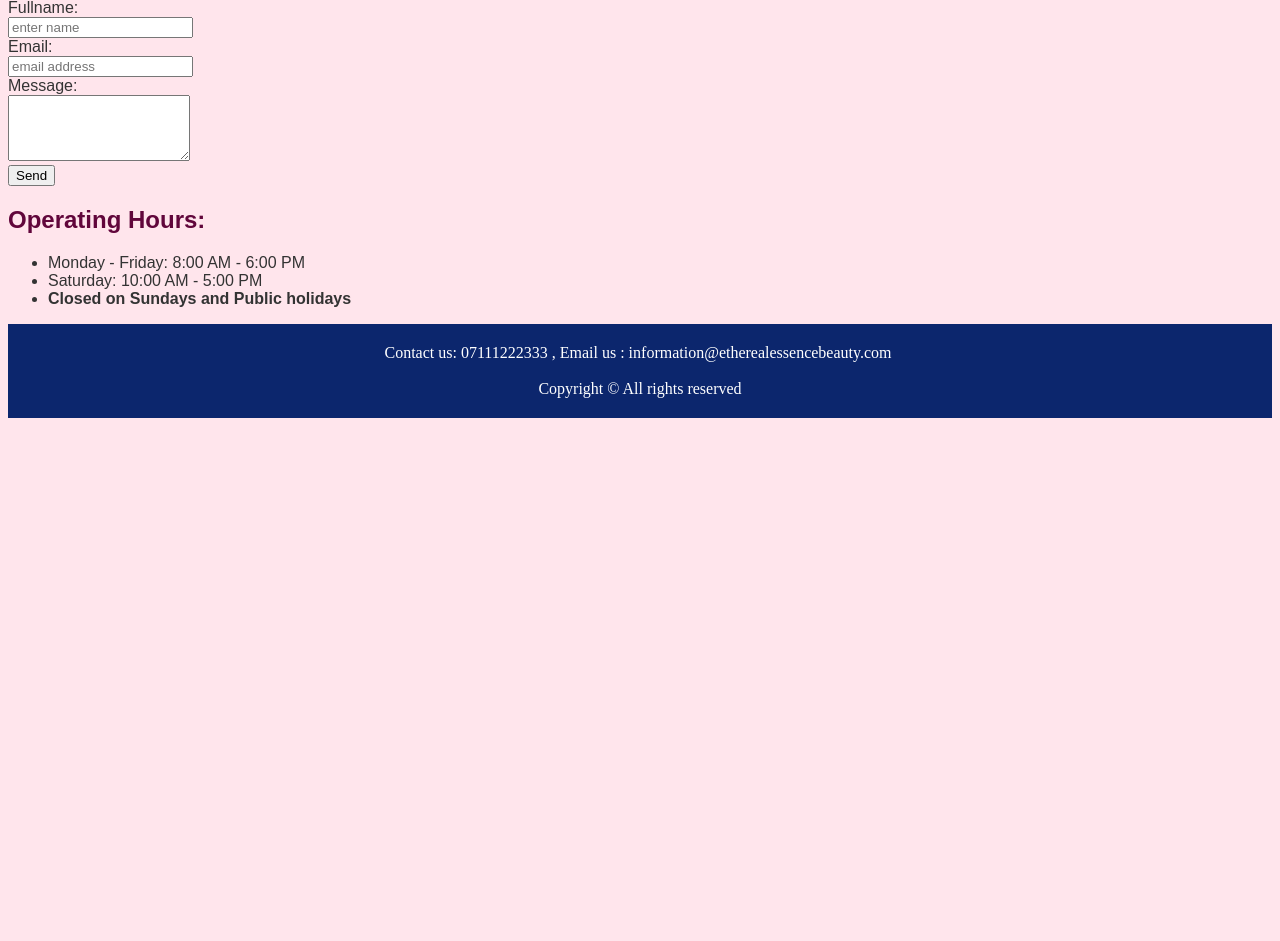
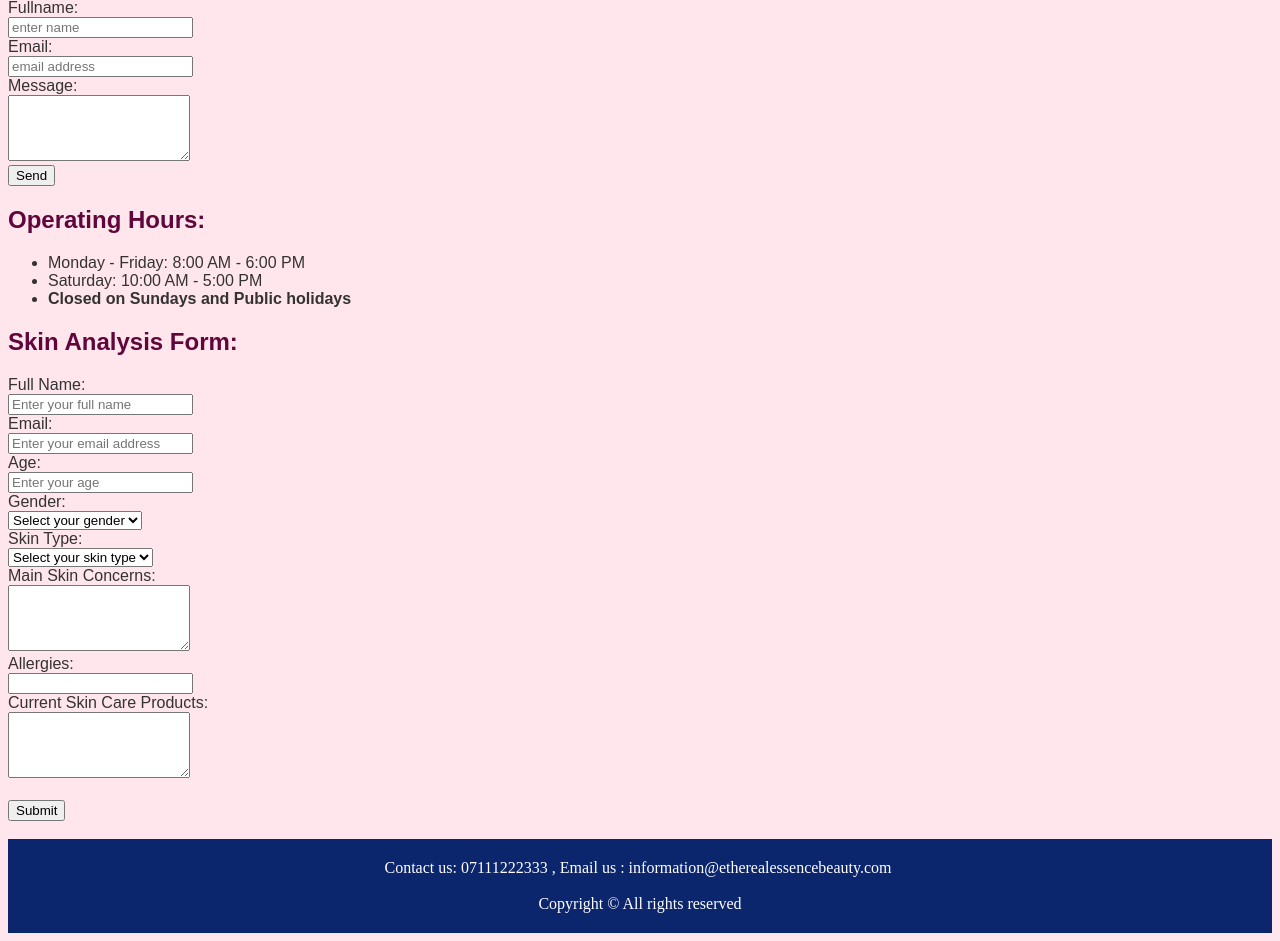
Before and after one commit to nmonar1/FirstWeb, a PHP site: page /contact_us.php in a window 1280 px wide. Shown: the part 616-1557 px from the top of the page. Before the commit the page ends 1034 px from the top, so only its background shows below. Run offline with PHP 8.4, Linux system fonts and the light colour scheme.

Commit message:
created a skin analysis from in contact_us.php

```diff
--- a/contact_us.php
+++ b/contact_us.php
@@ -63,6 +63,48 @@
             <li><b>Closed on Sundays and Public holidays</b></li>
         </ul>
     </div>
+    <h2>Skin Analysis Form:</h2>
+        <form action="submit_skin_analysis.php" method="post">
+            <label for="name">Full Name:</label><br>
+            <input type="text" id="name" name="name" placeholder="Enter your full name" required><br>
+
+            <label for="email">Email:</label><br>
+            <input type="email" id="email" name="email" placeholder="Enter your email address" required><br>
+
+            <label for="age">Age:</label><br>
+            <input type="number" id="age" name="age" placeholder="Enter your age" required><br>
+
+            <label for="gender">Gender:</label><br>
+            <select id="gender" name="gender" required>
+                <option value="" disabled selected>Select your gender</option>
+                <option value="female">Female</option>
+                <option value="male">Male</option>
+                <option value="non_binary">Non-binary</option>
+                <option value="prefer_not_to_say">Prefer not to say</option>
+            </select><br>
+
+            <label for="skin_type">Skin Type:</label><br>
+            <select id="skin_type" name="skin_type" required>
+                <option value="" disabled selected>Select your skin type</option>
+                <option value="normal">Normal</option>
+                <option value="dry">Dry</option>
+                <option value="oily">Oily</option>
+                <option value="combination">Combination</option>
+                <option value="sensitive">Sensitive</option>
+            </select><br>
+
+            <label for="skin_concerns">Main Skin Concerns:</label><br>
+            <textarea id="skin_concerns" name="skin_concerns" rows="4" placeholder="" required></textarea><br>
+
+            <label for="allergies">Allergies:</label><br>
+            <input type="text" id="allergies" name="allergies" placeholder=""><br>
+
+            <label for="current_products">Current Skin Care Products:</label><br>
+            <textarea id="current_products" name="current_products" rows="4" placeholder=""></textarea><br>
+                <br>
+            <input type="submit" value="Submit">
+        </form>
+        <br>
 </body>
 <?php include_once("templates/footer.php");?>
 </html>
--- a/css/index.css
+++ b/css/index.css
@@ -78,7 +78,7 @@ h2{
     text-align: center;
     font-family:cursive;
     text-decoration: underline;
-    color: #61063b;
+    color: red;
 }
 
 .image-row {
```
Also changed, not shown: css/contact_us.css (line endings or trailing spaces).
